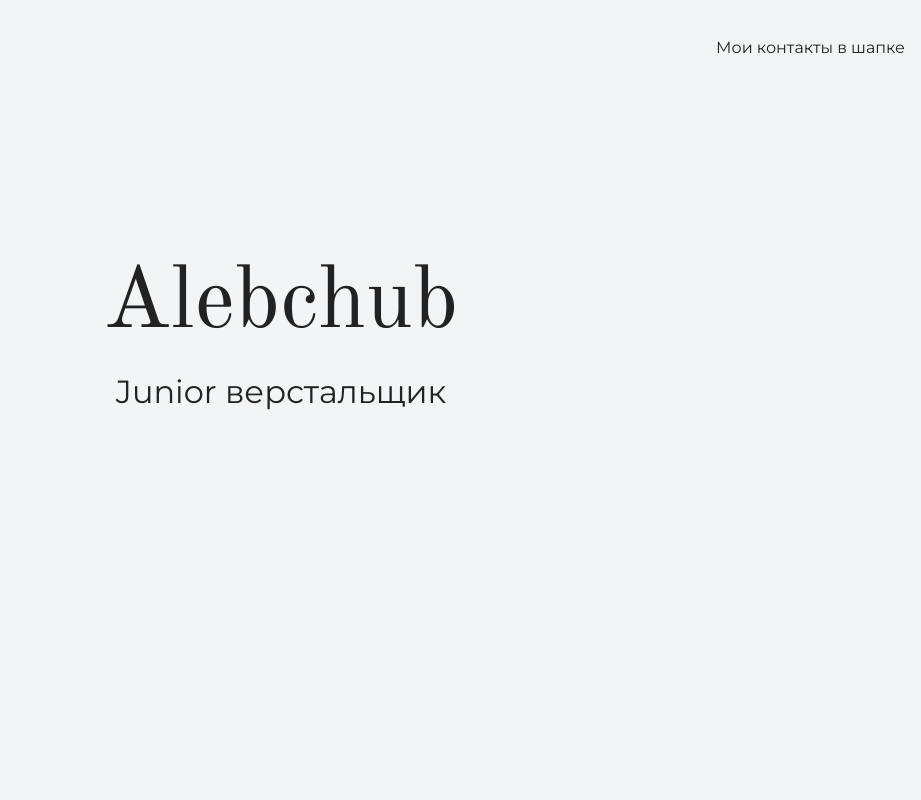
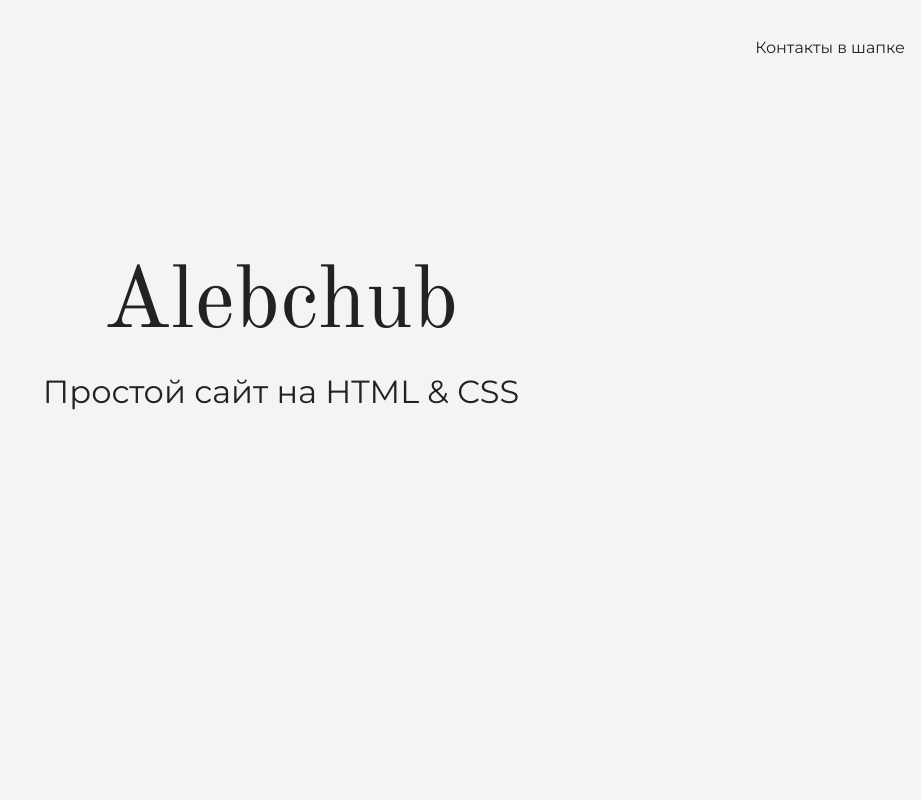
Before and after one commit to alebchub/html-site, a plain HTML site: page index.html in a window 1280 px wide. Shown: the top 800 px of the page, without its empty margins (359-1280 px from the left). Drawn offline with nearby package versions, Linux system fonts and the light colour scheme.

Commit message:
Change description

```diff
--- a/index.html
+++ b/index.html
@@ -10,14 +10,14 @@
   <body>
     <header class="page-header">
       <div class="container">
-        Мои контакты в шапке
+        Контакты в шапке
       </div>
     </header>
 
     <section class="hero-image">
       <div class="container">
         <h1 class="heading">Alebchub</h1>
-        <p>Junior верстальщик</p>
+        <p>Простой сайт на HTML & CSS</p>
       </div>
     </section>
 
```
